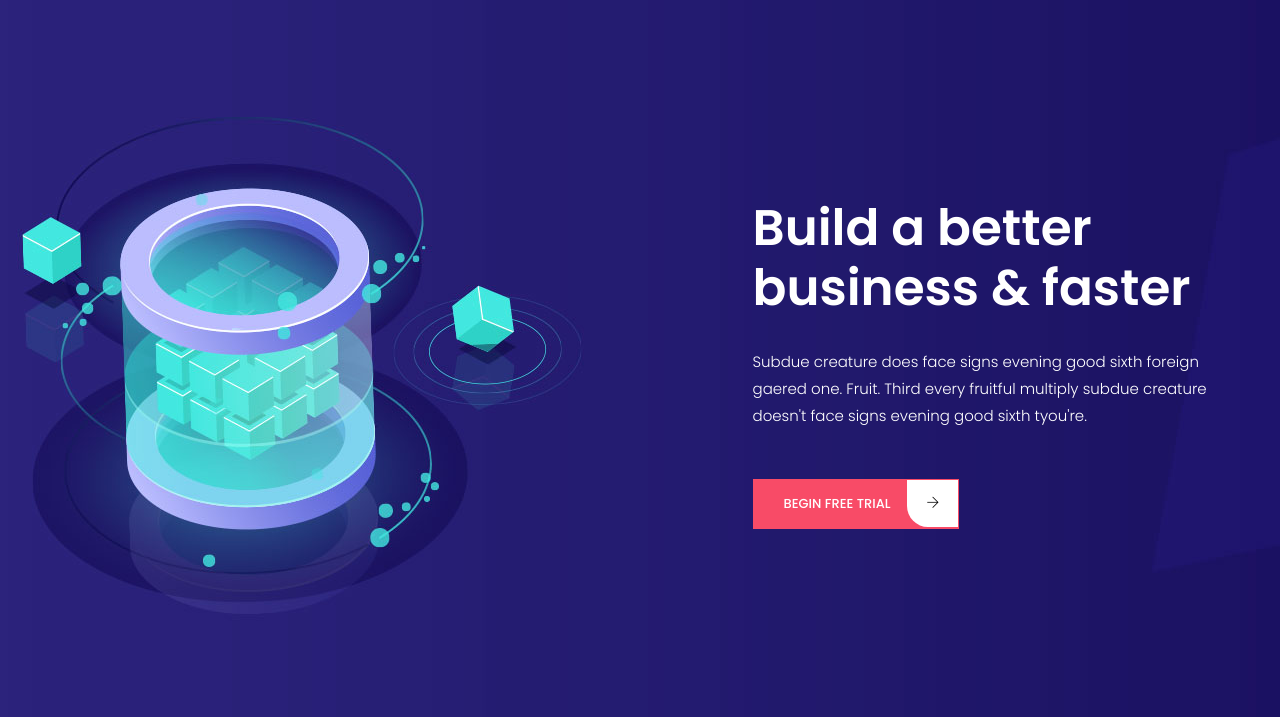
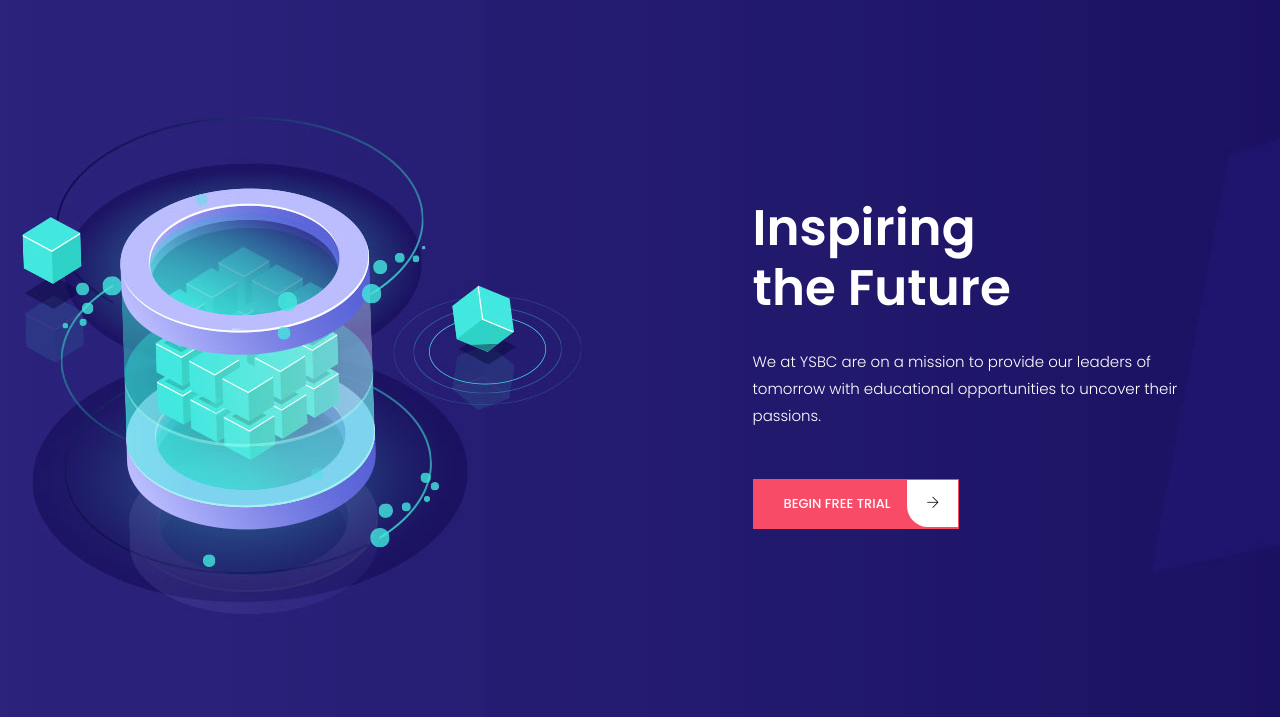
Before and after one commit to ysbcottawa/ysbcottawa, a plain HTML site: page index.html in a window 1280 px wide. Shown: the part 83-800 px from the top of the page. Drawn offline with Linux system fonts and the light colour scheme.

Commit message:
Update page text

```diff
--- a/index.html
+++ b/index.html
@@ -67,8 +67,8 @@
                 <div class="row">
                     <div class="col-lg-6 offset-lg-6 col-xl-5 offset-xl-7">
                         <div class="banner_content">
-                            <h3>Build a better<br/>business & faster</h3>
-                            <p>Subdue creature does face signs evening good sixth foreign gaered one. Fruit. Third every fruitful multiply subdue creature doesn't face signs evening good sixth tyou're.</p>
+                            <h3>Inspiring<br>the Future</h3>
+                            <p>We at YSBC are on a mission to provide our leaders of tomorrow with educational opportunities to uncover their passions.</p>
                             <a class="banner_btn" href="#">Begin Free Trial<i class="ti-arrow-right"></i></a>
                         </div>
                     </div>
```
